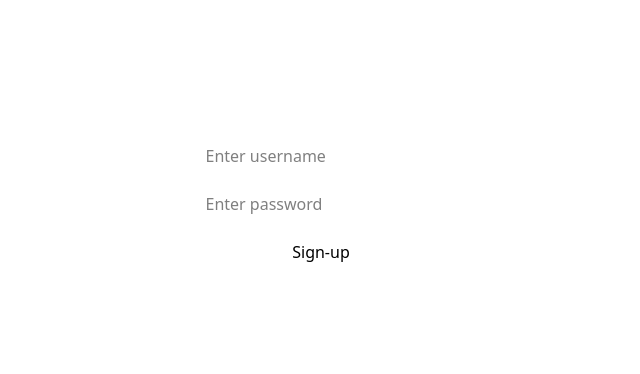
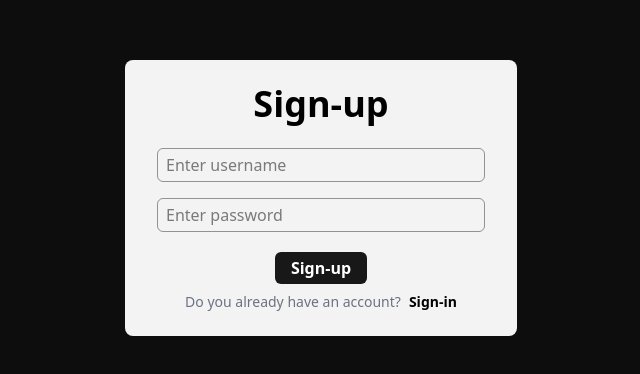
Before and after one commit to Aaidt/excal, a Next.js app in the folder apps/excal-frontend/: page /signup in a window 1280 px wide. Shown: the part 202-576 px from the top of the page, without its empty margins (319-959 px from the left). Built offline with nearby package versions, Linux system fonts and the light colour scheme; no server answers.

Commit message:
auth logic

```diff
--- a/apps/excal-frontend/app/page.tsx
+++ b/apps/excal-frontend/app/page.tsx
@@ -182,7 +182,8 @@ export default function Home() {
               whileInView={{ opacity: 1, y: 40 }}
               viewport={{ once: true }}
               transition={{ duration: 0.4, delay: index * 0.2 }}
-              className="bg-black border border-white/30 text-white/90 p-4 w-78 rounded-md transition-all duration-300 hover:shadow-lg hover:shadow-white/10 hover:-translate-y-1"
+              className="bg-black border border-white/30 text-white/90 p-4 w-82 rounded-md transition-all
+              duration-300 hover:shadow-lg hover:shadow-white/10 hover:-translate-y-1"
             >
               <div className="w-fit pb-6 p-4">{feature.icon}</div>
               <h3 className="text-2xl font-bold pb-4">{feature.title}</h3>
@@ -214,7 +215,7 @@ export default function Home() {
                   <Star key={i} className="h-5 w-5 fill-white mb-4" />
                 ))}
               </div>
-              <div className="text-lg pb-6">"{testimonial.quote}"</div>
+              <div className="text-lg pb-6">&ldquo;{testimonial.quote}&rdquo;</div>
               <div className="text-md flex items-center">
                 <CircleUserRound className="m-2" />
                 <div className="flex flex-col">
--- a/apps/excal-frontend/components/AuthPage.tsx
+++ b/apps/excal-frontend/components/AuthPage.tsx
@@ -1,22 +1,63 @@
 "use client"
+
+import Link from "next/link"
+import { useRef } from "react"
+import axios from "axios"
+// import { useRouter } from "next/navigation"
+
 export function AuthPage({ isSignin }: {
     isSignin: boolean
 }) {
-    return <div className="flex justify-center items-center w-screen h-screen text-black">
-        <div className="p-6 m-2 bg-white/80 rounded-lg">
-            <div className="p-2">
-                <input className="p-1" type="text" placeholder="Enter username" />
+    const BACKEND_URL = process.env.NEXT_PUBLIC_BACKEND_URL;
+
+    const usernameRef = useRef<HTMLInputElement>(null);
+    const passwordRef = useRef<HTMLInputElement>(null);
+
+    return <div className="flex justify-center items-center w-screen h-screen bg-black/95 text-black">
+        <div className="p-6 m-2 w-98 bg-white/95 rounded-lg">
+            <div className="text-4xl font-bold pb-4 flex justify-center">
+                {isSignin ? "Login" : "Sign-up"}
             </div>
             <div className="p-2">
-                <input type="password" className="p-1" placeholder="Enter password" />
+                <input ref={usernameRef} className="border w-full border-black/40 px-2 py-1 rounded-md" type="text" placeholder="Enter username" />
+            </div>
+            <div className="p-2">
+                <input type="password" ref={passwordRef} className="border w-full border-black/40 px-2 py-1 rounded-md" placeholder="Enter password" />
             </div>
 
             <div className="pt-3 flex justify-center items-center">
-                <button
-                    onClick={() => {
-
+                <button className="bg-black/90 rounded-md text-white font-semibold px-4 hover:bg-black/75 duration-300 transition-all py-1"
+                    onClick={async () => {
+                        const username = usernameRef.current?.value
+                        const password = passwordRef.current?.value
+                        if (!username || !password) {
+                            alert("Both fields are required");
+                            return;
+                          }
+                        try {
+                            const response = await axios.post(`${BACKEND_URL}/${isSignin ? "signin" : "signup"}`,
+                                {
+                                    username,
+                                    password
+                                }
+                            )
+                            alert(response?.data.message || "Success")
+                        }catch(err){
+                            console.log(err);
+                            alert("Error during request");
+                        }
                     }}
                 >{isSignin ? "Sign-in" : "Sign-up"}</button>
+            </div>
+            <div className="text-sm text-gray-500 flex justify-center pt-2">
+                {isSignin ? "If you don't have an account..." : "Do you already have an account?"}
+                {isSignin ? (
+                    <Link href="/signup" className="text-sm text-black hover:underline hover:underline-offset-2 pl-2 hover:-translate-y-1 duration-300 transition-all
+                     font-semibold">Sign-up</Link>
+                ) : (
+                    <Link href="/signin" className="text-sm text-black hover:underline hover:underline-offset-2 pl-2 hover:-translate-y-1 duration-300 transition-all
+                     font-semibold">Sign-in</Link>
+                )}
             </div>
         </div>
     </div>
--- a/apps/excal-frontend/package.json
+++ b/apps/excal-frontend/package.json
@@ -10,6 +10,7 @@
   },
   "dependencies": {
     "@repo/ui": "workspace:*",
+    "axios": "^1.9.0",
     "framer-motion": "^12.16.0",
     "lucide-react": "^0.513.0",
     "next": "15.3.3",
```
Also changed, not shown: 2 other files (tests, documents, lock files or other folders).
